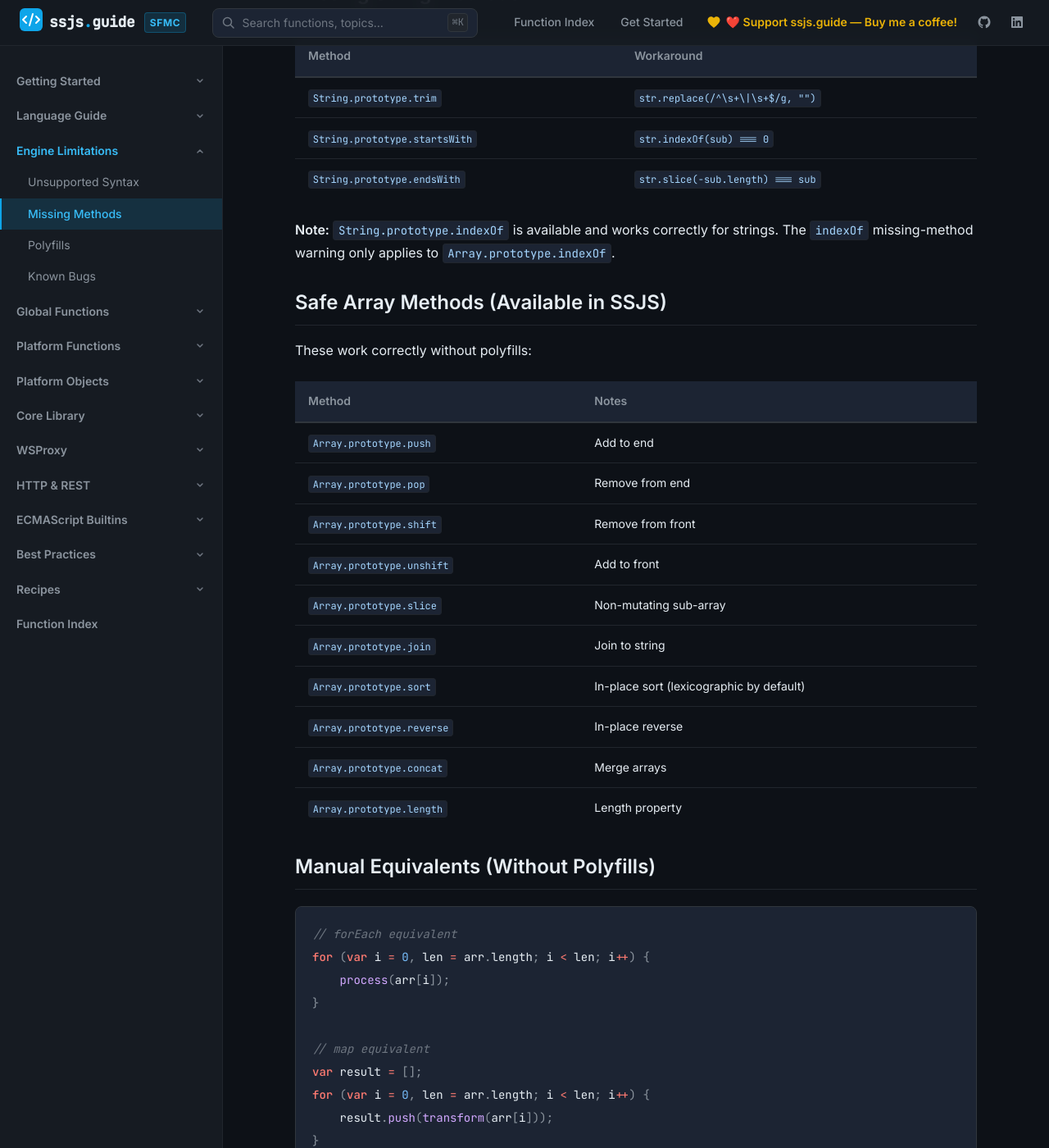
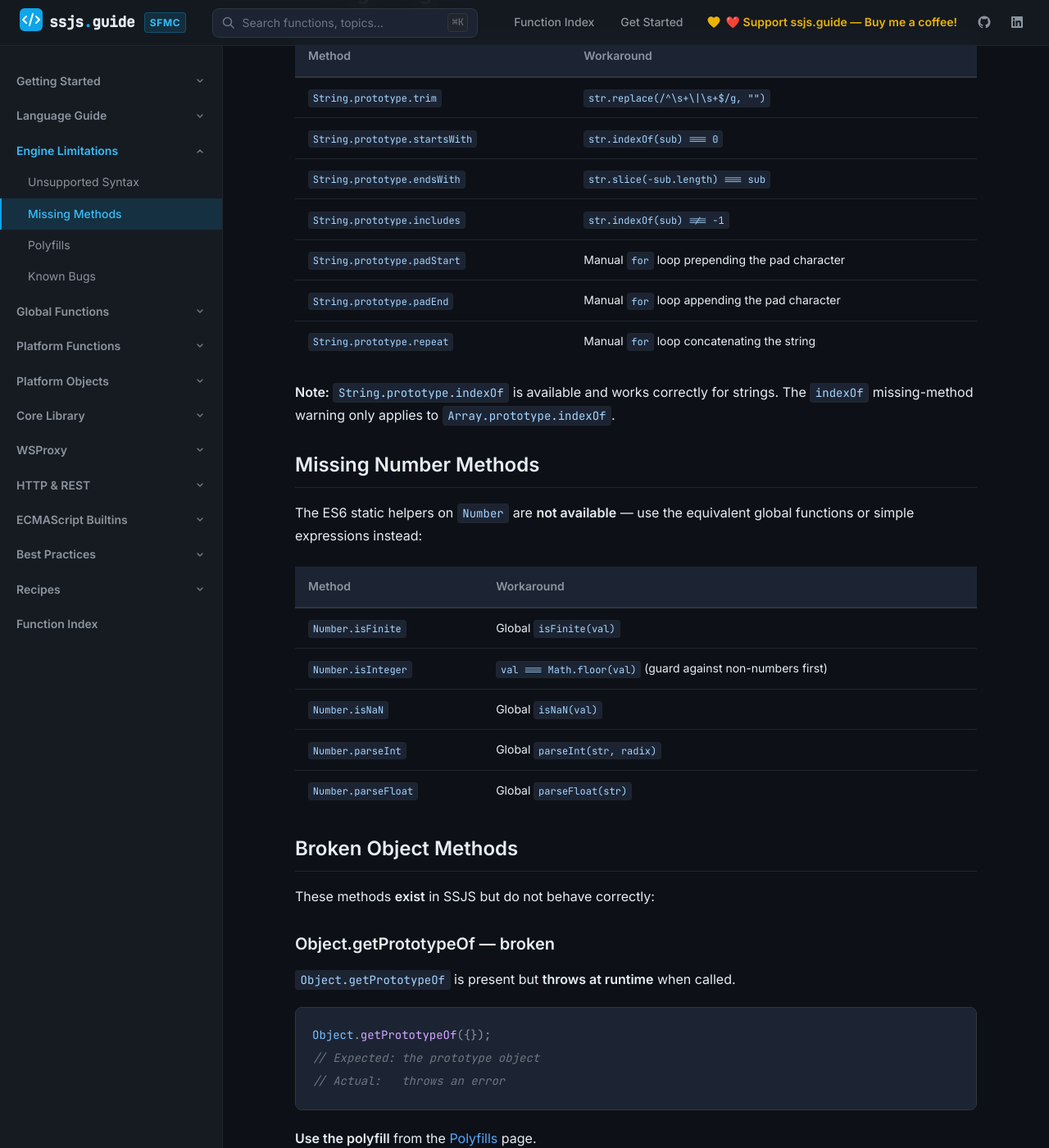
Before and after one commit to JoernBerkefeld/ssjs.guide, a Jekyll site: the page built from engine-limitations/missing-methods.md, in a window 1280 px wide and 1400 px high, scrolled down 2212 px. Shown: the whole window at 82% size. Built offline with Jekyll 4.4.1, drawn with Linux system fonts in a browser that asks for light colours; some of the changed text lies outside the part shown.

Commit message:
docs: add missing Number/Object/String methods to missing-methods page

````diff
--- a/engine-limitations/missing-methods.md
+++ b/engine-limitations/missing-methods.md
@@ -68,8 +68,50 @@ arr.lastIndexOf(2);
 | `String.prototype.trim` | `str.replace(/^\s+\|\s+$/g, "")` |
 | `String.prototype.startsWith` | `str.indexOf(sub) === 0` |
 | `String.prototype.endsWith` | `str.slice(-sub.length) === sub` |
+| `String.prototype.includes` | `str.indexOf(sub) !== -1` |
+| `String.prototype.padStart` | Manual `for` loop prepending the pad character |
+| `String.prototype.padEnd` | Manual `for` loop appending the pad character |
+| `String.prototype.repeat` | Manual `for` loop concatenating the string |
 
 **Note:** `String.prototype.indexOf` is available and works correctly for strings. The `indexOf` missing-method warning only applies to `Array.prototype.indexOf`.
+
+## Missing Number Methods
+
+The ES6 static helpers on `Number` are **not available** — use the equivalent global functions or simple expressions instead:
+
+| Method | Workaround |
+|--------|-----------|
+| `Number.isFinite` | Global `isFinite(val)` |
+| `Number.isInteger` | `val === Math.floor(val)` (guard against non-numbers first) |
+| `Number.isNaN` | Global `isNaN(val)` |
+| `Number.parseInt` | Global `parseInt(str, radix)` |
+| `Number.parseFloat` | Global `parseFloat(str)` |
+
+## Broken Object Methods
+
+These methods **exist** in SSJS but do not behave correctly:
+
+### Object.getPrototypeOf — broken
+
+`Object.getPrototypeOf` is present but **throws at runtime** when called.
+
+```javascript
+Object.getPrototypeOf({});
+// Expected: the prototype object
+// Actual:   throws an error
+```
+
+**Use the polyfill** from the [Polyfills](/engine-limitations/polyfills/) page.
+
+## Missing Object Methods
+
+These methods do **not exist** in SFMC SSJS and will throw an error if called:
+
+| Method | Workaround |
+|--------|-----------|
+| `Object.keys` | `for...in` loop with `hasOwnProperty`, pushing keys |
+| `Object.values` | `for...in` loop with `hasOwnProperty`, pushing values |
+| `Object.assign` | Manual `for...in` copy of each source's own properties |
 
 ## Safe Array Methods (Available in SSJS)
 
@@ -134,6 +176,58 @@ function includesValue(arr, value) {
 function isArray(value) {
     return Object.prototype.toString.call(value) === "[object Array]";
 }
+
+// String.prototype.padStart equivalent
+function padStart(str, targetLength, padChar) {
+    padChar = padChar || " ";
+    while (str.length < targetLength) { str = padChar + str; }
+    return str;
+}
+
+// String.prototype.padEnd equivalent
+function padEnd(str, targetLength, padChar) {
+    padChar = padChar || " ";
+    while (str.length < targetLength) { str = str + padChar; }
+    return str;
+}
+
+// String.prototype.repeat equivalent
+function repeat(str, count) {
+    var result = "";
+    for (var i = 0; i < count; i++) { result += str; }
+    return result;
+}
+
+// Number.isInteger equivalent
+function isInteger(value) {
+    return typeof value === "number" && isFinite(value) && value === Math.floor(value);
+}
+
+// Object.keys equivalent
+function objectKeys(obj) {
+    var keys = [];
+    for (var key in obj) {
+        if (obj.hasOwnProperty(key)) { keys.push(key); }
+    }
+    return keys;
+}
+
+// Object.values equivalent
+function objectValues(obj) {
+    var values = [];
+    for (var key in obj) {
+        if (obj.hasOwnProperty(key)) { values.push(obj[key]); }
+    }
+    return values;
+}
+
+// Object.assign equivalent
+function objectAssign(target, source) {
+    for (var key in source) {
+        if (source.hasOwnProperty(key)) { target[key] = source[key]; }
+    }
+    return target;
+}
 ```
 
 → For ready-to-use polyfill implementations, see [Polyfills](/engine-limitations/polyfills/)
````
